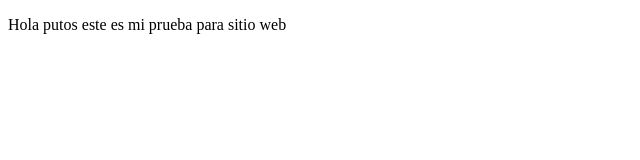
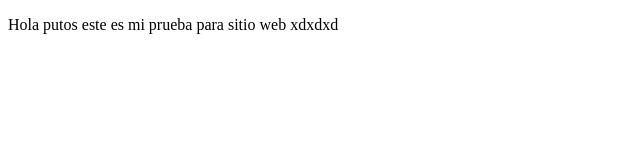
Before and after one commit to ETapia97/proyectoDemoCursoPrework, a plain HTML site: page index.html in a window 1280 px wide. Shown: the full height of the page, 0-640 px from the left. Drawn offline with Linux system fonts and the light colour scheme.

Commit message:
Cambios xdxdxd

```diff
--- a/index.html
+++ b/index.html
@@ -8,7 +8,7 @@
 </head>
 <body>
     <p>
-        Hola putos este es mi prueba para sitio web
+        Hola putos este es mi prueba para sitio web xdxdxd
     </p>
 </body>
 </html>
```
